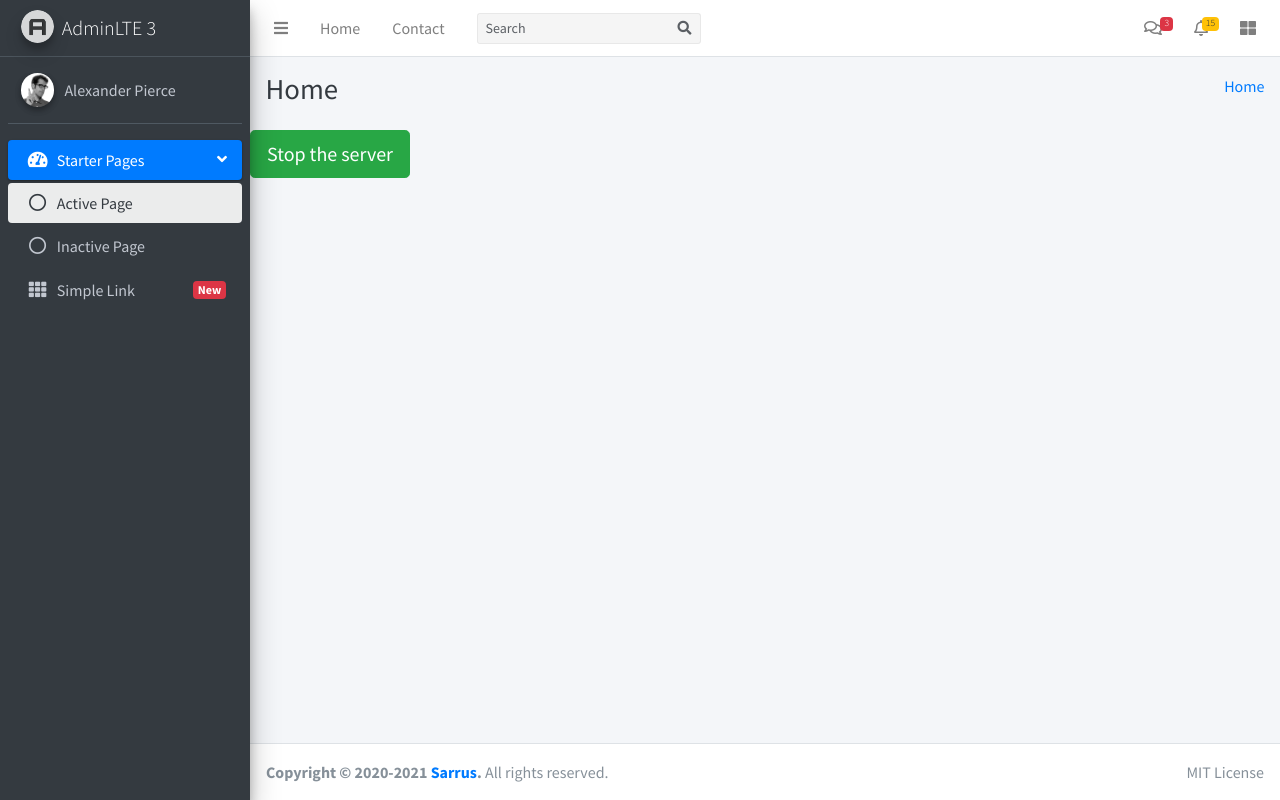
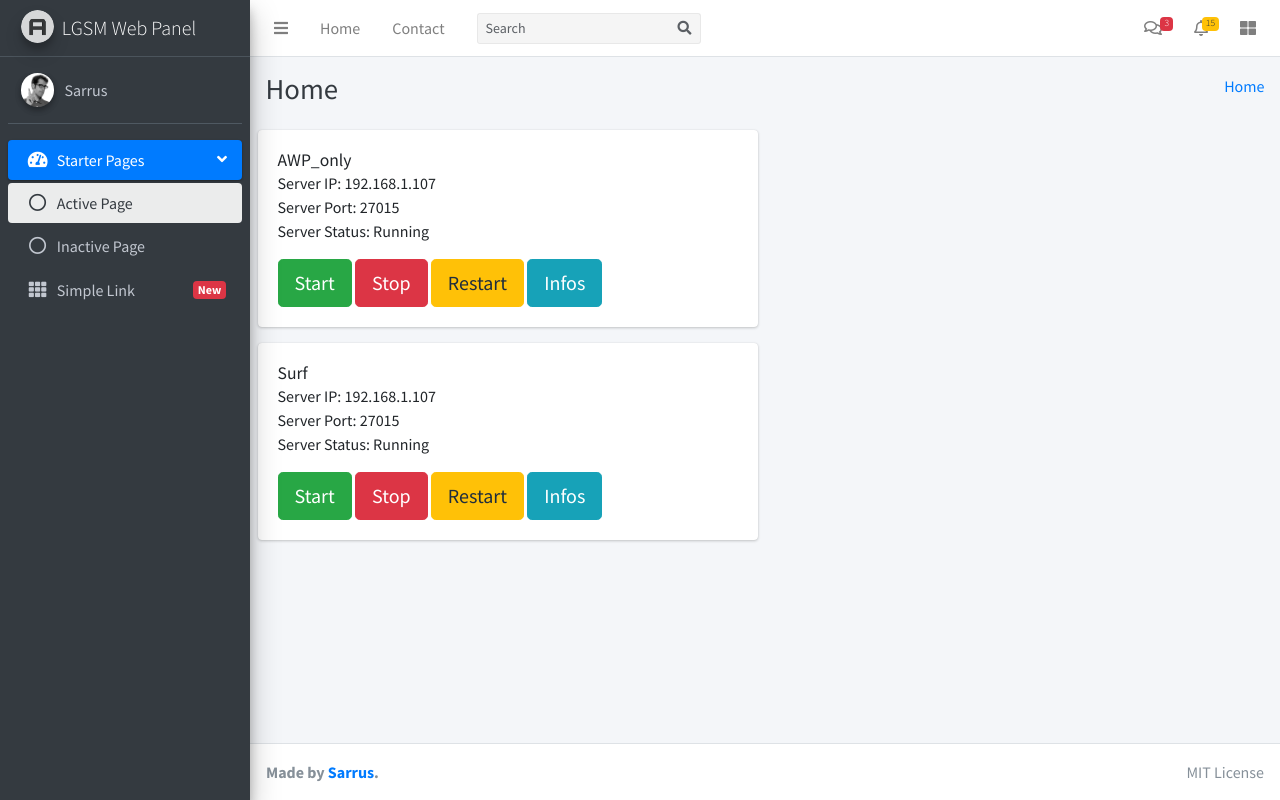
Before and after one commit to Sarrus1/LGSM_webpanel, a Django app: page / in a window 1280 px wide. Run offline with Django 3.2, Linux system fonts and the light colour scheme; some libraries are stand-ins or nearby versions.

Commit message:
no more hardcoded

```diff
--- a/webpanel/templates/webpanel/base.html
+++ b/webpanel/templates/webpanel/base.html
@@ -146,7 +146,7 @@
     <a href="index3.html" class="brand-link">
       <img src="{% static 'dist/img/AdminLTELogo.png' %}" alt="AdminLTE Logo" class="brand-image img-circle elevation-3"
            style="opacity: .8">
-      <span class="brand-text font-weight-light">AdminLTE 3</span>
+      <span class="brand-text font-weight-light">LGSM Web Panel</span>
     </a>
 
     <!-- Sidebar -->
@@ -157,7 +157,7 @@
           <img src="{% static 'dist/img/user2-160x160.jpg' %}" class="img-circle elevation-2" alt="User Image">
         </div>
         <div class="info">
-          <a href="#" class="d-block">Alexander Pierce</a>
+          <a href="#" class="d-block">Sarrus</a>
         </div>
       </div>
 
@@ -223,7 +223,7 @@
       MIT License
     </div>
     <!-- Default to the left -->
-    <strong>Copyright &copy; 2020-2021 <a href="#">Sarrus</a>.</strong> All rights reserved.
+    <strong>Made by <a href="#">Sarrus</a>.</strong>
   </footer>
 </div>
 <!-- ./wrapper -->
--- a/webpanel/templates/webpanel/index.html
+++ b/webpanel/templates/webpanel/index.html
@@ -15,9 +15,29 @@
           </ol>
         </div><!-- /.col -->
       </div><!-- /.row -->
-    </div><!-- /.container-fluid -->
+    </div><!-- /.container-->
   </div>
-  <button type="button" class="btn btn-success btn-lg">Stop the server</button>
-  <!-- /.content-header -->
+  <div class="container-fluid">
+    <div class="row">
+      <div class="col-lg-6">
+      {% for server in servers %}
+        <div class="card">
+          <div class="card-body">
+            <h1 class="card-title">{{server.Name}}</h1>
+            <p class="card-text">
+              Server IP: {{server.IP}} <br>
+              Server Port: {{server.Port}} <br>
+              Server Status: {{server.Status}}
+            </p>
+            <button type="button" class="btn btn-success btn-lg">Start</button>
+            <button type="button" class="btn btn-danger btn-lg">Stop</button>
+            <button type="button" class="btn btn-warning btn-lg">Restart</button>
+            <button type="button" class="btn btn-info btn-lg">Infos</button>
+          </div>
+        </div>
+        {% endfor %}
+      </div>
+    </div>
+  </div>
 </div>
 {% endblock content %}
--- a/webpanel/views.py
+++ b/webpanel/views.py
@@ -1,8 +1,27 @@
 from django.shortcuts import render
 from django.http import HttpResponse
 
+servers = [
+    {
+        'Name': 'AWP_only',
+        'IP': '192.168.1.107',
+        'Port': '27015',
+        'Status': 'Running'
+    },
+    {
+        'Name': 'Surf',
+        'IP': '192.168.1.107',
+        'Port': '27015',
+        'Status': 'Running'
+    }
+]
+
+
 def index(request):
-    return render(request, 'webpanel/index.html')
+    context= {
+        'servers': servers
+    }
+    return render(request, 'webpanel/index.html', context)
 
 def buttons(request):
     return render(request, 'webpanel/buttons.html')
```
Also changed, not shown: webpanel/templates/webpanel/server_button.html (added, +34 -0 lines), 4 other files.
